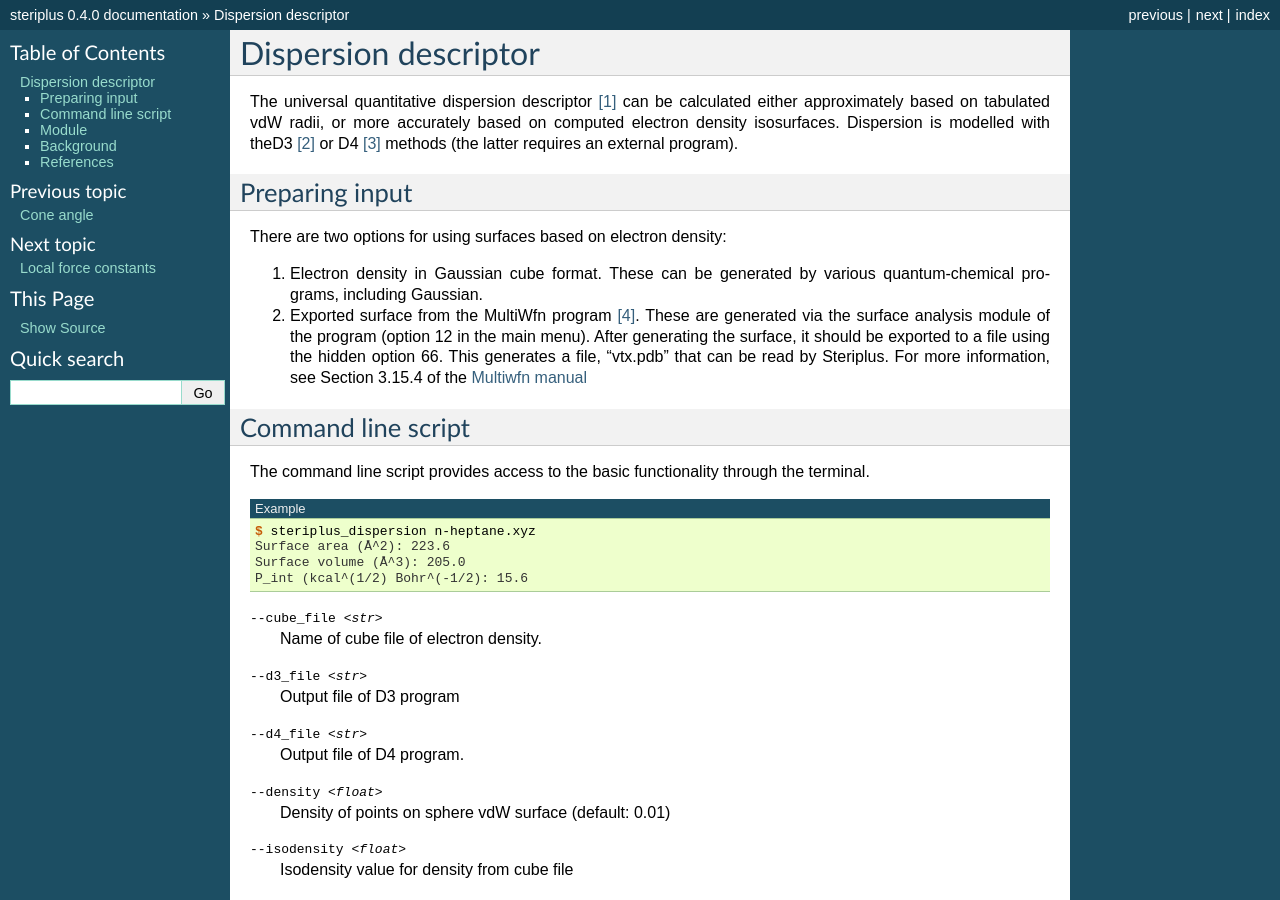
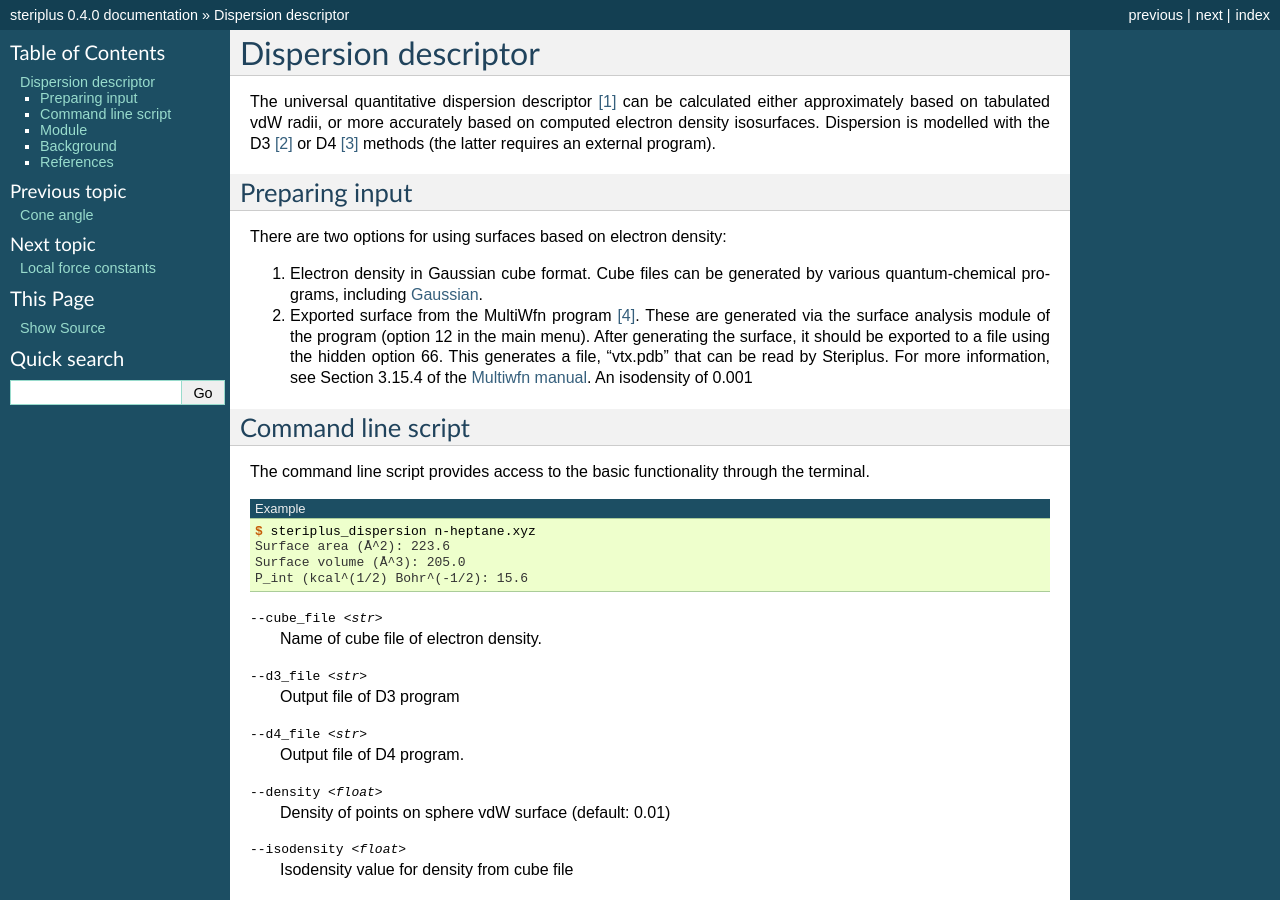
Before and after one commit to digital-chemistry-laboratory/morfeus, a Sphinx documentation site: the page built from docs/dispersion.rst, in a window 1280 px wide and 900 px high. Built offline with Sphinx 7.4.7, drawn with Linux system fonts in a browser that asks for light colours.

```diff
--- a/docs/dispersion.rst
+++ b/docs/dispersion.rst
@@ -4,7 +4,7 @@ Dispersion descriptor
 
 The universal quantitative dispersion descriptor [1]_ can be calculated either
 approximately based on tabulated vdW radii, or more accurately based on
-computed electron density isosurfaces. Dispersion is modelled with theD3 [2]_
+computed electron density isosurfaces. Dispersion is modelled with the D3 [2]_
 or D4 [3]_ methods (the latter requires an external program).
 
 ***************
@@ -13,15 +13,15 @@ Preparing input
 
 There are two options for using surfaces based on electron density:
 
-1. Electron density in Gaussian cube format. These can be generated by various
-   quantum-chemical programs, including Gaussian.
+1. Electron density in Gaussian cube format. Cube files can be generated by
+   various quantum-chemical programs, including Gaussian_.
 
 2. Exported surface from the MultiWfn program [4]_. These are generated via
    the surface analysis module of the program (option 12 in the main menu).
    After generating the surface, it should be exported to a file using the
    hidden option 66. This generates a file, "vtx.pdb" that can be read by
    Steriplus. For more information, see Section 3.15.4 of the
-   `Multiwfn manual`_
+   `Multiwfn manual`_. An isodensity of 0.001
 
 *******************
 Command line script
```
Also changed, not shown: other parts of docs/dispersion.rst (+1 -0 lines), docs/images/logo.png (added), 1 other file.
